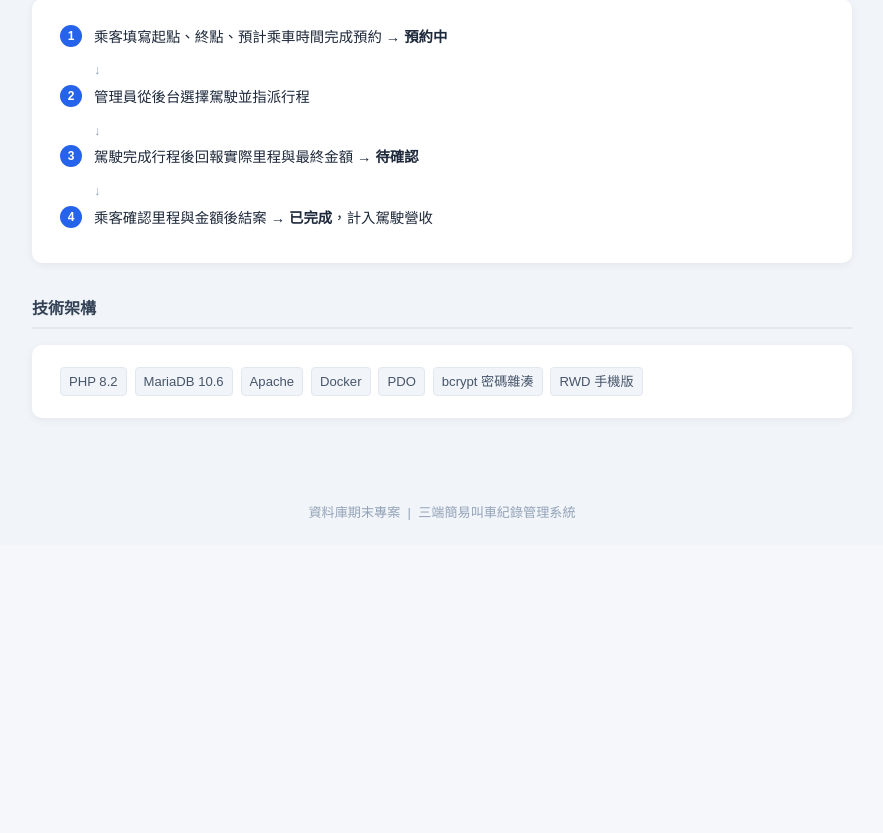
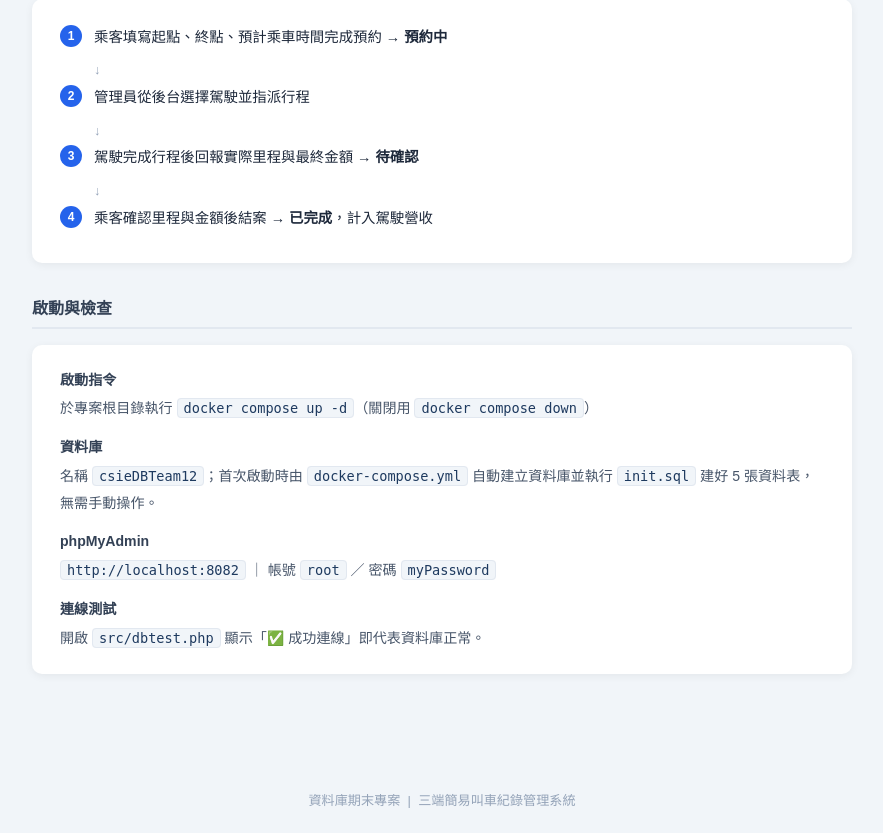
Before and after one commit to Yangchenin41243245/Taxi_Management_System, a PHP site: page / in a window 1280 px wide. Shown: the part 601-1434 px from the top of the page, without its empty margins (198-1081 px from the left). Before the commit the page ends 1121 px from the top, so only its background shows below. Run offline with PHP 8.4, Linux system fonts and the light colour scheme.

Commit message:
feat: 更新 index.php，新增啟動與檢查說明，優化部署資訊呈現

```diff
--- a/index.php
+++ b/index.php
@@ -1,3 +1,49 @@
+<?php
+/* =====================================================================
+ *  三端簡易叫車紀錄管理系統 — 專案入口頁（index.php）
+ *  第十二組  資料庫：csieDBTeam12
+ * =====================================================================
+ *
+ *  ── 一、啟動方式 ────────────────────────────────────────────────
+ *    1. 開啟終端機，切換到專案根目錄（含 docker-compose.yml 的位置）
+ *    2. 執行：  docker compose up -d
+ *    3. 關閉：  docker compose down
+ *
+ *  ── 二、各服務網址 ──────────────────────────────────────────────
+ *    入口頁         http://localhost:8080
+ *    乘客端         http://localhost:8080/src/passenger/register.php
+ *    駕駛端         http://localhost:8080/src/driver/register.php
+ *    管理端         http://localhost:8080/src/admin/register.php
+ *    phpMyAdmin     http://localhost:8082
+ *    連線測試       http://localhost:8080/src/dbtest.php
+ *
+ *  ── 三、phpMyAdmin 登入帳密 ────────────────────────────────────
+ *    使用者名稱：  root
+ *    密碼：        myPassword
+ *    （設定於 docker-compose.yml 的 MYSQL_ROOT_PASSWORD）
+ *
+ *    PHP 程式連線用帳號（寫在 src/db.php）：
+ *    host = db-proj-db    db = csieDBTeam12
+ *    user = mymy          pass = myPassword
+ *
+ *  ── 四、資料庫自動建立 ──────────────────────────────────────────
+ *    docker-compose.yml 在「全新啟動」時會自動完成：
+ *      (1) MYSQL_DATABASE: csieDBTeam12  → 自動建立空資料庫
+ *      (2) 掛載 init.sql 至初始化目錄     → 自動執行建立 5 張資料表
+ *          ( Passengers / Drivers / Admins / Rides / Settlements )
+ *    因此首次啟動後「不需手動進 phpMyAdmin 跑 SQL」。
+ *
+ *    ⚠ 注意：上述自動初始化只在 db_data 資料夾為空（第一次）時生效。
+ *          若資料庫名稱或 root 密碼有更動，需先刪除 db_data 再重啟才會套用。
+ *
+ *  ── 五、檢查清單（部署後驗證） ──────────────────────────────────
+ *    □ http://localhost:8082 能以 root / myPassword 登入
+ *    □ 左側可見 csieDBTeam12 資料庫，內含 5 張資料表
+ *    □ http://localhost:8080/src/dbtest.php 顯示「✅ 成功連線」
+ *    □ 三端 register.php 皆可正常開啟並註冊
+ * =====================================================================
+ */
+?>
 <!DOCTYPE html>
 <html lang="zh-Hant">
 <head>
@@ -94,6 +140,22 @@
       padding: 2px 8px; margin: 2px 4px 2px 0; font-size: .82rem;
     }
 
+    /* 部署說明 */
+    .info {
+      background: #fff; border-radius: 10px;
+      padding: 22px 28px; margin-bottom: 32px;
+      box-shadow: 0 2px 8px rgba(0,0,0,.06);
+      font-size: .88rem; color: #475569; line-height: 1.9;
+    }
+    .info dl { margin: 0; }
+    .info dt { font-weight: 700; color: #334155; margin-top: 12px; }
+    .info dt:first-child { margin-top: 0; }
+    .info dd { margin: 2px 0 0; }
+    .info code {
+      background: #f1f5f9; border: 1px solid #e2e8f0; border-radius: 4px;
+      padding: 1px 6px; font-size: .85rem; color: #1e3a5f;
+    }
+
     footer {
       text-align: center; padding: 24px;
       font-size: .82rem; color: #94a3b8;
@@ -144,16 +206,22 @@
     <div class="step"><div class="badge">4</div><div>乘客確認里程與金額後結案 → <strong>已完成</strong>，計入駕駛營收</div></div>
   </div>
 
-  <!-- 技術架構 -->
-  <p class="section-title">技術架構</p>
-  <div class="tech">
-    <span>PHP 8.2</span>
-    <span>MariaDB 10.6</span>
-    <span>Apache</span>
-    <span>Docker</span>
-    <span>PDO</span>
-    <span>bcrypt 密碼雜湊</span>
-    <span>RWD 手機版</span>
+  <!-- 啟動與檢查說明 -->
+  <p class="section-title">啟動與檢查</p>
+  <div class="info">
+    <dl>
+      <dt>啟動指令</dt>
+      <dd>於專案根目錄執行 <code>docker compose up -d</code>（關閉用 <code>docker compose down</code>）</dd>
+
+      <dt>資料庫</dt>
+      <dd>名稱 <code>csieDBTeam12</code>；首次啟動時由 <code>docker-compose.yml</code> 自動建立資料庫並執行 <code>init.sql</code> 建好 5 張資料表，無需手動操作。</dd>
+
+      <dt>phpMyAdmin</dt>
+      <dd><code>http://localhost:8082</code> ｜ 帳號 <code>root</code> ／ 密碼 <code>myPassword</code></dd>
+
+      <dt>連線測試</dt>
+      <dd>開啟 <code>src/dbtest.php</code> 顯示「✅ 成功連線」即代表資料庫正常。</dd>
+    </dl>
   </div>
 
 </div>
```
